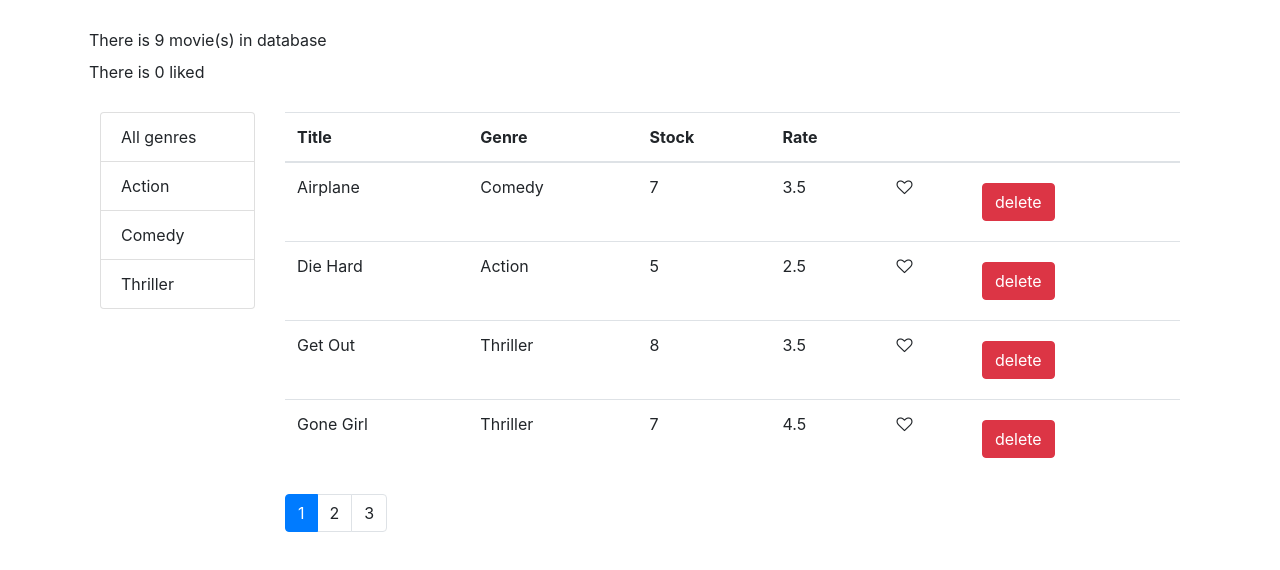
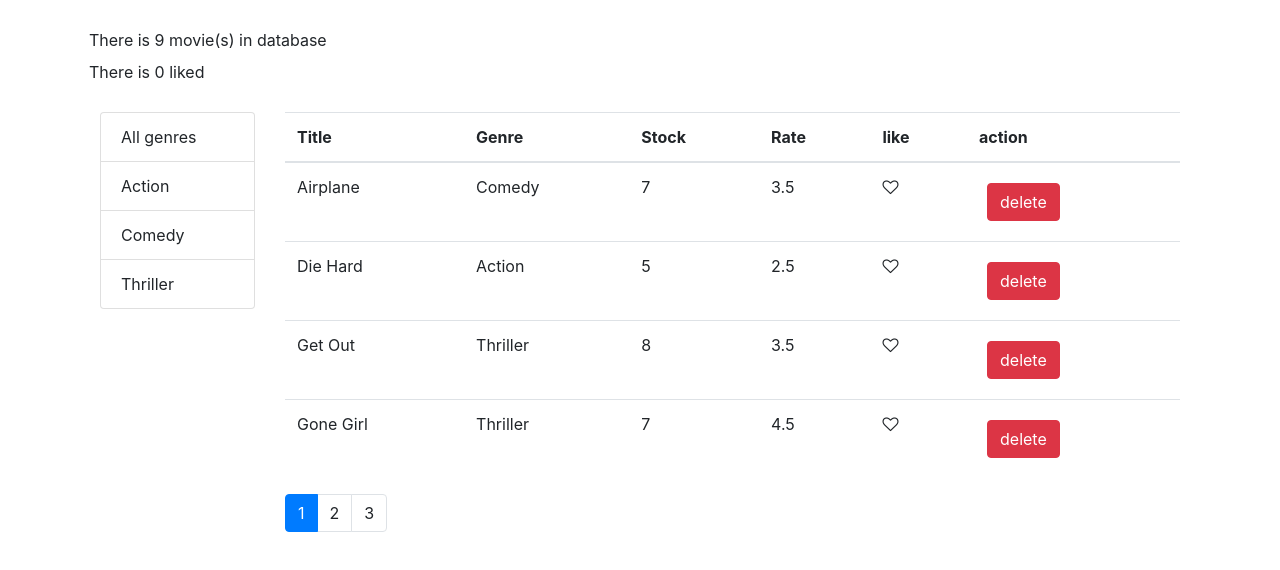
Before and after one commit to StevOrc/react-concept, a React (Create React App) app: page / in a window 1280 px wide. Shown: the top 570 px of the page. Built offline with nearby package versions, Linux system fonts and the light colour scheme.

Commit message:
improve app with tableBody component implementation

```diff
--- a/src/components/features/movies/Movie.jsx
+++ b/src/components/features/movies/Movie.jsx
@@ -68,7 +68,6 @@ export default class Movie extends Component {
                                 : allMovies;
 
         const sorted =_.orderBy(filteredItems, [sortColumn.path], sortColumn.order);
-
         const movies = paginate(sorted, currentPage, pageSize);
 
         return (
--- a/src/components/features/movies/MovieTable.jsx
+++ b/src/components/features/movies/MovieTable.jsx
@@ -1,52 +1,36 @@
 import React, {Component} from 'react';
-import {Like, TableHeader} from '../../';
+import {TableHeader, TableBody, Like} from '../../';
 
 class MovieTable extends Component {
+
+    deleteButton =  movie => (<button
+            onClick={ () => this.props.onDeleteMovie(movie)}
+            className="btn btn-danger m-2">
+            delete</button>)
 
     columns = [
         {path: 'title', label: 'Title'},
         {path: 'genre.name', label: 'Genre'},
         {path: 'numberInStock', label: 'Stock'},
         {path: 'dailyRentalRate', label: 'Rate'},
-        { key: 'like' },
-        { key: 'delete' }
+        { key: 'like', label: 'like', content:  movie => <Like movie={movie} onLikeOrUnlike={this.props.onLikeOrUnlike} />},
+        { key: 'delete', label: 'action', content: this.deleteButton}
     ];
 
     render() {
-        const {movies, onDeleteMovie, onLikeOrUnlike, sortColumn, onSort} = this.props;
+        const {movies, sortColumn, onSort} = this.props;
 
         return(
             <table className="table">
                 <TableHeader
                     columns={this.columns}
-                    sortColumns={sortColumn}
+                    sortColumn={sortColumn}
                     onSort={onSort}
                 />
-                <tbody>
-
-                    {movies.map( movie =>
-
-                    <tr key={movie._id}>
-                        <td>{movie.title}</td>
-                        <td>{movie.genre.name}</td>
-                        <td>{movie.numberInStock}</td>
-                        <td>{movie.dailyRentalRate}</td>
-                        <td>
-                            <Like
-                                movie={movie}
-                                onLikeOrUnlike={onLikeOrUnlike}
-                            />
-                        </td>
-                        <td>
-                            <button
-                                onClick={ () => onDeleteMovie(movie)}
-                                className="btn btn-danger m-2">
-                                    delete
-                            </button>
-                        </td>
-                    </tr>)}
-
-                </tbody>
+                <TableBody
+                    data={movies}
+                    columns={this.columns}
+                />
             </table>
         )
     }
--- a/src/components/index.js
+++ b/src/components/index.js
@@ -5,6 +5,7 @@ export {default as Counter} from './concepts/Counter';
 export {default as Counters} from './concepts/Counters';
 export {default as NavBar} from './navbar/NavBar';
 export {default as TableHeader} from './shared/components/TableHeader';
+export {default as TableBody} from './shared/components/TableBody';
 export {default as Like} from './shared/components/Like';
 export {default as Pagination} from './shared/components/Pagination';
 export {default as ListGroup} from './shared/components/ListGroup';
--- /dev/null
+++ b/src/components/shared/components/TableBody.jsx
@@ -0,0 +1,26 @@
+import React, { Component } from 'react';
+// import Like from './Like'
+import _ from 'lodash';
+
+class TableBody extends Component {
+
+    renderCells = (item, column) => {
+        if(column.content) return column.content(item);
+
+        return _.get(item, column.path);
+    }
+
+    render() {
+        const {data, columns} = this.props;
+        return (
+            <tbody>
+                {data.map( item => <tr>
+                    {columns.map( column => <td> {this.renderCells(item, column)} </td>)}
+                </tr>)}
+
+            </tbody>
+        );
+    }
+}
+
+export default TableBody;
```
